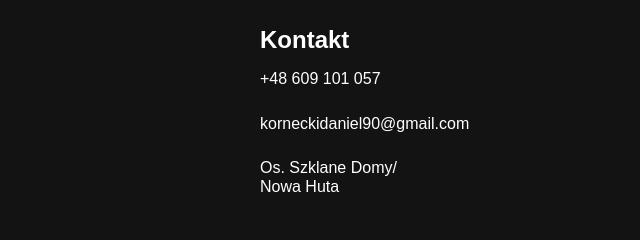
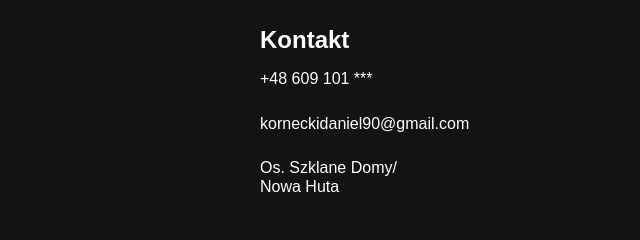
Before and after one commit to MrArcticFoxx/Website2, a plain HTML site: page index.html in a window 1280 px wide. Shown: the part 3996-4236 px from the top of the page, 204-844 px from the left. Drawn offline with nearby package versions, Linux system fonts and the light colour scheme.

Commit message:
Update index.html

```diff
--- a/index.html
+++ b/index.html
@@ -137,7 +137,7 @@ Kierunek zgadza się z moimi zainteresowaniami i preferemcjami
           </div>
              <div class="footer__link--items">
             <h2><span>Kontakt</span></h2>
-              <a href="tel:+48 609 101 057">+48 609 101 057</a>
+              <a>+48 609 101 ***</a>
               <br/>
               <a>korneckidaniel90@gmail.com</a>
               <br/>
```
